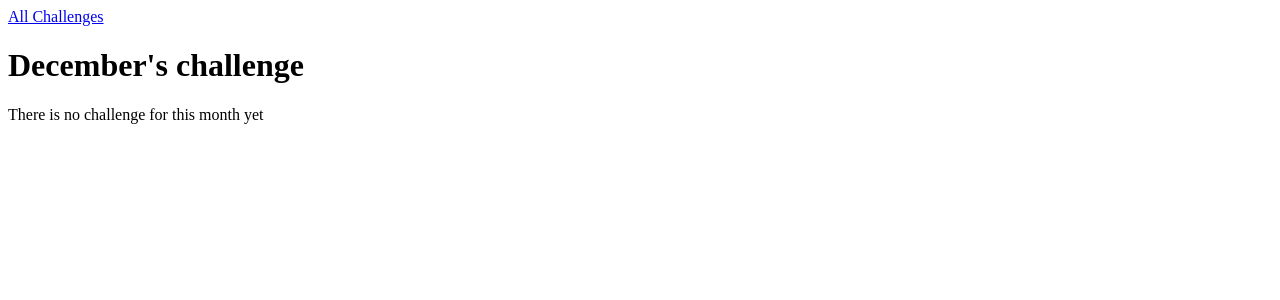
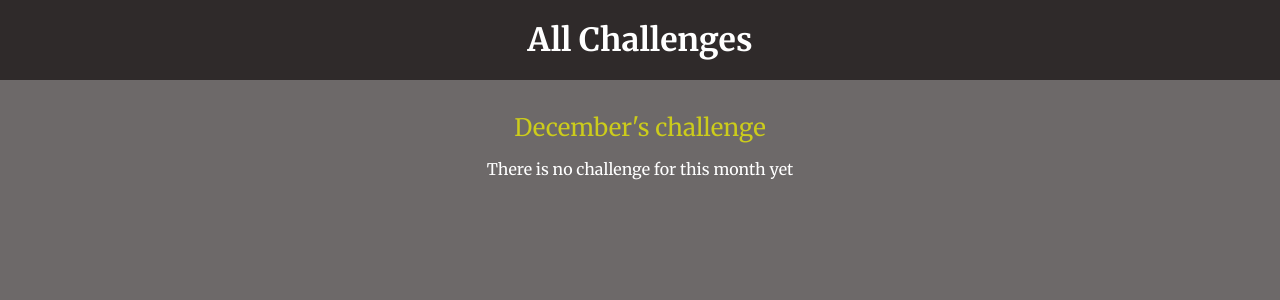
Before and after one commit to apraka16/monthly_challenges, a Django app: page /challenges/december in a window 1280 px wide. Shown: the top 300 px of the page. Run offline with Django 4.2, Linux system fonts and the light colour scheme.

Commit message:
CSS changes

```diff
--- /dev/null
+++ b/challenges/static/challenges/challenge.css
@@ -0,0 +1,22 @@
+h1,
+h2 {
+    text-align: center;
+    color: white;
+}
+
+h1 {
+    font-size: 1.5rem;
+    margin: 2rem 0 1rem 0;
+    font-weight: normal;
+    color: rgb(204, 204, 27);
+}
+
+h2 {
+    font-size: 3rem;
+    font-weight: bold;
+}
+
+.fallback {
+    text-align: center;
+    color: white;
+}
--- /dev/null
+++ b/challenges/static/challenges/includes/header.css
@@ -0,0 +1,25 @@
+header {
+    width: 100%;
+    height: 5rem;
+    background-color: rgb(47, 42, 42);
+}
+
+header nav {
+    width: 100%;
+    height: 100%;
+    display: flex;
+    justify-content: center;
+    align-items: center;
+}
+
+header nav a {
+    color: white;
+    font-size: 2rem;
+    font-weight: bold;
+    text-decoration: none;
+}
+
+header nav a:hover,
+header nav a:active {
+    color: brown;
+}
--- a/challenges/templates/challenges/challenge.html
+++ b/challenges/templates/challenges/challenge.html
@@ -1,4 +1,10 @@
 {% extends 'base.html' %}
+{% load static %}
+
+{% block css_files %}
+  <link rel="stylesheet" href="{% static "challenges/includes/header.css" %}">
+  <link rel="stylesheet" href="{% static "challenges/challenge.css" %}">
+{% endblock %}
 
 {% block page_title %}
     {{ month_name|title }} Challenge
@@ -11,7 +17,7 @@
     {% if text is not None %}
     <h2>{{ text }}</h2>
     {% else %}
-    <p>There is no challenge for this month yet</p>
+    <p class="fallback">There is no challenge for this month yet</p>
     {% endif %}
 
 {% endblock %}
--- a/challenges/templates/challenges/index.html
+++ b/challenges/templates/challenges/index.html
@@ -3,6 +3,7 @@
 
 {% block css_files %}
   <link rel="stylesheet" href="{% static "challenges/challenges.css" %}">
+  <link rel="stylesheet" href="{% static "challenges/includes/header.css" %}">
 {% endblock %}
 
 {% block page_title %}
--- a/monthly_challenges/settings.py
+++ b/monthly_challenges/settings.py
@@ -122,6 +122,10 @@ USE_TZ = True
 
 STATIC_URL = 'static/'
 
+STATICFILES_DIRS = [
+    BASE_DIR / 'static'
+]
+
 # Default primary key field type
 # https://docs.djangoproject.com/en/4.1/ref/settings/#default-auto-field
 
--- /dev/null
+++ b/static/styles.css
@@ -0,0 +1,10 @@
+@import url('https://fonts.googleapis.com/css2?family=Merriweather:wght@400;700&display=swap');
+
+html {
+    font-family: 'Merriweather', serif;
+}
+
+body {
+    margin: 0;
+    background-color: rgb(109, 105, 105);
+}
--- a/templates/base.html
+++ b/templates/base.html
@@ -1,3 +1,5 @@
+{% load static %}
+
 <!DOCTYPE html>
 <html lang="en">
   <head>
@@ -5,6 +7,7 @@
     <meta http-equiv="X-UA-Compatible" content="IE=edge" />
     <meta name="viewport" content="width=device-width, initial-scale=1.0" />
     <title>{% block page_title %}My Challenges{% endblock %}</title>
+    <link rel=stylesheet href="{% static "styles.css" %}">
     {% block css_files %}{% endblock %}
   </head>
   <body>
```
Also changed, not shown: challenges/static/challenges/challenges.css (+34 -0 lines).
